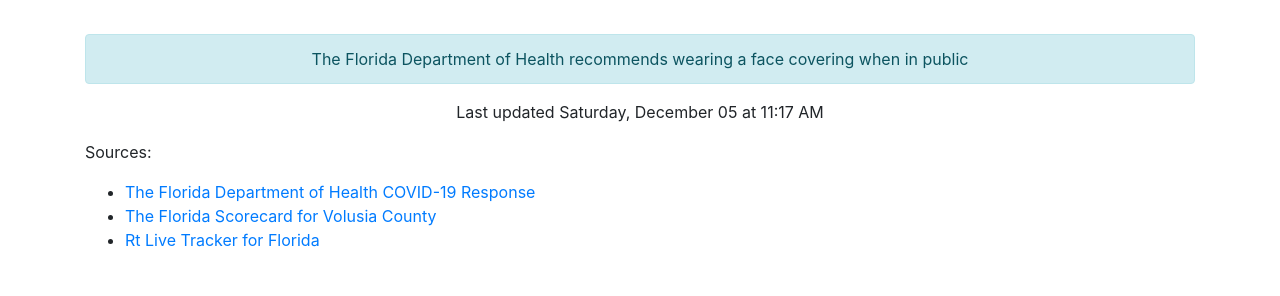
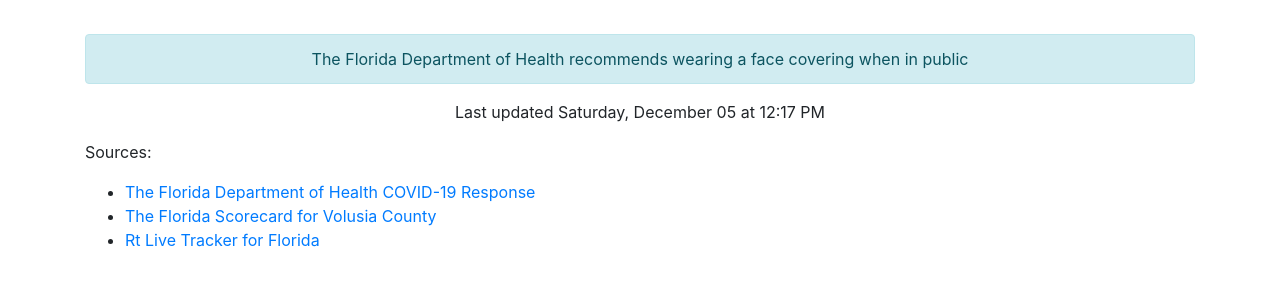
Before and after one commit to thinkjson/timeforchurch, a Jekyll site: the page built from index.md, in a window 1280 px wide. Shown: the part 586-882 px from the top of the page. Built offline with Jekyll 4.4.1, drawn with Linux system fonts in a browser that asks for light colours; our own code applies the rules of GitHub Pages for plain Markdown files.

Commit message:
Updating data

```diff
--- a/_includes/data.html
+++ b/_includes/data.html
@@ -10,4 +10,4 @@
     <div class="outcome text-success">YES</div>
     <div class="alert alert-info" role="alert">The Florida Department of Health recommends wearing a face covering when in public</div>
 
-    <p>Last updated Saturday, December 05 at 11:17 AM</p>
+    <p>Last updated Saturday, December 05 at 12:17 PM</p>
```
